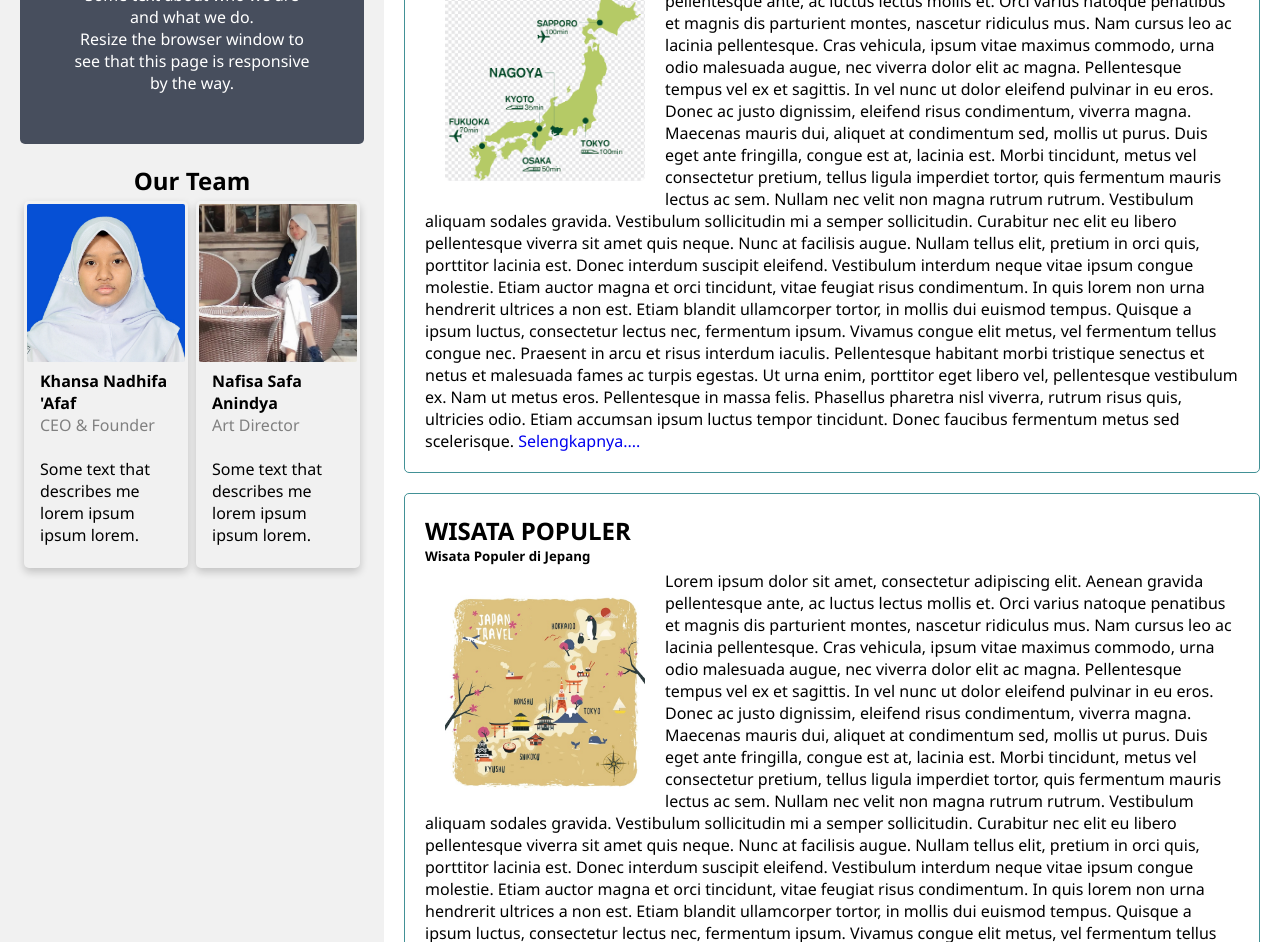
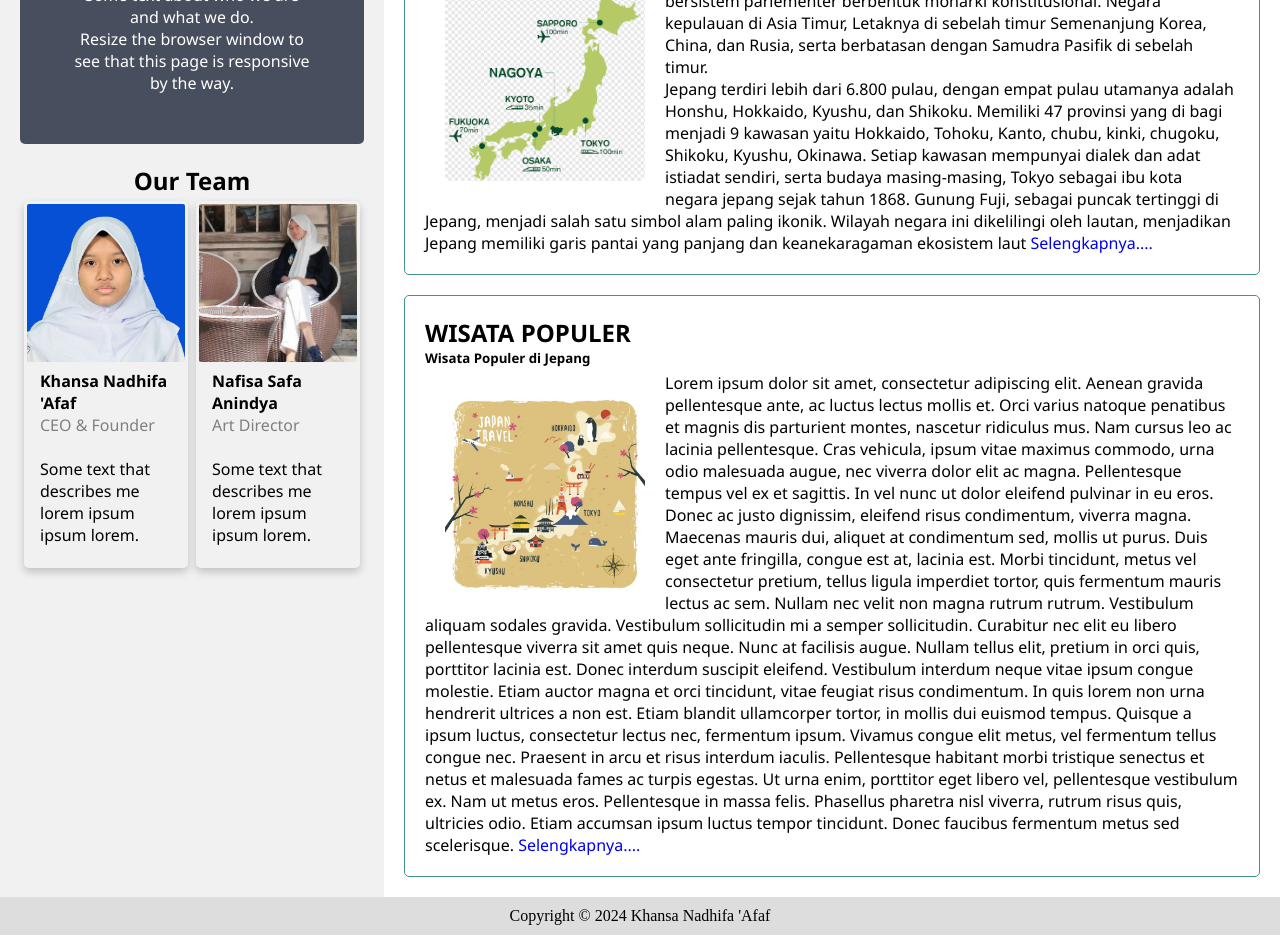
Before and after one commit to Rohmadi-Cahyono/khansa, a plain HTML site: page index.html in a window 1280 px wide. Shown: the part 657-1599 px from the top of the page. Drawn offline with Linux system fonts and the light colour scheme.

Commit message:
Update index.html

```diff
--- a/index.html
+++ b/index.html
@@ -147,11 +147,14 @@
             <img src="images/peta-jepang.png" alt="peta-jepang" class="responsive">
 
 
-            Lorem ipsum dolor sit amet, consectetur adipiscing elit. Aenean gravida pellentesque ante, ac luctus lectus mollis et. Orci varius natoque penatibus et magnis dis parturient montes, nascetur ridiculus mus. Nam cursus leo ac lacinia pellentesque. Cras vehicula, ipsum vitae maximus commodo, urna odio malesuada augue, nec viverra dolor elit ac magna. Pellentesque tempus vel ex et sagittis. In vel nunc ut dolor eleifend pulvinar in eu eros. Donec ac justo dignissim, eleifend risus condimentum, viverra magna. Maecenas mauris dui, aliquet at condimentum sed, mollis ut purus. Duis eget ante fringilla, congue est at, lacinia est. Morbi tincidunt, metus vel consectetur pretium, tellus ligula imperdiet tortor, quis fermentum mauris lectus ac sem. Nullam nec velit non magna rutrum rutrum. Vestibulum aliquam sodales gravida. Vestibulum sollicitudin mi a semper sollicitudin. Curabitur nec elit eu libero pellentesque viverra sit amet quis neque. Nunc at facilisis augue. Nullam tellus elit, pretium in orci quis, porttitor lacinia est.
-
-            Donec interdum suscipit eleifend. Vestibulum interdum neque vitae ipsum congue molestie. Etiam auctor magna et orci tincidunt, vitae feugiat risus condimentum. In quis lorem non urna hendrerit ultrices a non est. Etiam blandit ullamcorper tortor, in mollis dui euismod tempus. Quisque a ipsum luctus, consectetur lectus nec, fermentum ipsum. Vivamus congue elit metus, vel fermentum tellus congue nec. Praesent in arcu et risus interdum iaculis. Pellentesque habitant morbi tristique senectus et netus et malesuada fames ac turpis egestas. Ut urna enim, porttitor eget libero vel, pellentesque vestibulum ex. Nam ut metus eros. Pellentesque in massa felis. Phasellus pharetra nisl viverra, rutrum risus quis, ultricies odio. Etiam accumsan ipsum luctus tempor tincidunt. Donec faucibus fermentum metus sed scelerisque.<a  href="jepang.html" > Selengkapnya....</a>
-
-
+            Jepang (Nippon-koku atau Nihon-koku) sebuah negara kesatuan yang bersistem parlementer berbentuk monarki konstitusional.
+            Negara kepulauan di Asia Timur, Letaknya di sebelah timur Semenanjung Korea, China, dan Rusia, serta berbatasan dengan Samudra Pasifik di sebelah timur.
+            <br>
+            Jepang  terdiri  lebih dari 6.800 pulau, dengan empat pulau utamanya adalah Honshu, Hokkaido, Kyushu, dan Shikoku.
+            Memiliki 47 provinsi yang di bagi menjadi 9 kawasan yaitu Hokkaido, Tohoku, Kanto, chubu, kinki, chugoku, Shikoku, Kyushu, Okinawa.
+            Setiap kawasan mempunyai dialek dan adat istiadat sendiri, serta budaya masing-masing, Tokyo sebagai ibu kota negara jepang sejak tahun 1868.
+            Gunung Fuji, sebagai puncak tertinggi di Jepang, menjadi salah satu simbol alam paling ikonik.
+            Wilayah negara ini dikelilingi oleh lautan, menjadikan Jepang memiliki garis pantai yang panjang dan keanekaragaman ekosistem laut <a  href="jepang.html" > Selengkapnya....</a>
 
           </p>
         </div>
@@ -166,9 +169,19 @@
             <img src="images/peta-wisata.jpg" alt="peta-wisata" class="responsive">
 
 
-            Lorem ipsum dolor sit amet, consectetur adipiscing elit. Aenean gravida pellentesque ante, ac luctus lectus mollis et. Orci varius natoque penatibus et magnis dis parturient montes, nascetur ridiculus mus. Nam cursus leo ac lacinia pellentesque. Cras vehicula, ipsum vitae maximus commodo, urna odio malesuada augue, nec viverra dolor elit ac magna. Pellentesque tempus vel ex et sagittis. In vel nunc ut dolor eleifend pulvinar in eu eros. Donec ac justo dignissim, eleifend risus condimentum, viverra magna. Maecenas mauris dui, aliquet at condimentum sed, mollis ut purus. Duis eget ante fringilla, congue est at, lacinia est. Morbi tincidunt, metus vel consectetur pretium, tellus ligula imperdiet tortor, quis fermentum mauris lectus ac sem. Nullam nec velit non magna rutrum rutrum. Vestibulum aliquam sodales gravida. Vestibulum sollicitudin mi a semper sollicitudin. Curabitur nec elit eu libero pellentesque viverra sit amet quis neque. Nunc at facilisis augue. Nullam tellus elit, pretium in orci quis, porttitor lacinia est.
+            Lorem ipsum dolor sit amet, consectetur adipiscing elit. Aenean gravida pellentesque ante, ac luctus lectus mollis et.
+            Orci varius natoque penatibus et magnis dis parturient montes, nascetur ridiculus mus. Nam cursus leo ac lacinia pellentesque. Cras vehicula,
+            ipsum vitae maximus commodo, urna odio malesuada augue, nec viverra dolor elit ac magna. Pellentesque tempus vel ex et sagittis. In vel nunc ut
+            dolor eleifend pulvinar in eu eros. Donec ac justo dignissim, eleifend risus condimentum, viverra magna. Maecenas mauris dui, aliquet at
+            condimentum sed, mollis ut purus. Duis eget ante fringilla, congue est at, lacinia est. Morbi tincidunt, metus vel consectetur pretium, tellus ligula
+            imperdiet tortor, quis fermentum mauris lectus ac sem. Nullam nec velit non magna rutrum rutrum. Vestibulum aliquam sodales gravida.
+            Vestibulum sollicitudin mi a semper sollicitudin. Curabitur nec elit eu libero pellentesque viverra sit amet quis neque. Nunc at facilisis augue. Nullam tellus elit, pretium in orci quis, porttitor lacinia est.
 
-            Donec interdum suscipit eleifend. Vestibulum interdum neque vitae ipsum congue molestie. Etiam auctor magna et orci tincidunt, vitae feugiat risus condimentum. In quis lorem non urna hendrerit ultrices a non est. Etiam blandit ullamcorper tortor, in mollis dui euismod tempus. Quisque a ipsum luctus, consectetur lectus nec, fermentum ipsum. Vivamus congue elit metus, vel fermentum tellus congue nec. Praesent in arcu et risus interdum iaculis. Pellentesque habitant morbi tristique senectus et netus et malesuada fames ac turpis egestas. Ut urna enim, porttitor eget libero vel, pellentesque vestibulum ex. Nam ut metus eros. Pellentesque in massa felis. Phasellus pharetra nisl viverra, rutrum risus quis, ultricies odio. Etiam accumsan ipsum luctus tempor tincidunt. Donec faucibus fermentum metus sed scelerisque.<a  href="wisata.html" > Selengkapnya....</a>
+            Donec interdum suscipit eleifend. Vestibulum interdum neque vitae ipsum congue molestie. Etiam auctor magna et orci tincidunt, vitae feugiat risus condimentum.
+            In quis lorem non urna hendrerit ultrices a non est. Etiam blandit ullamcorper tortor, in mollis dui euismod tempus. Quisque a ipsum luctus, consectetur lectus nec,
+            fermentum ipsum. Vivamus congue elit metus, vel fermentum tellus congue nec. Praesent in arcu et risus interdum iaculis. Pellentesque habitant morbi tristique
+            senectus et netus et malesuada fames ac turpis egestas. Ut urna enim, porttitor eget libero vel, pellentesque vestibulum ex. Nam ut metus eros. Pellentesque in massa felis.
+            Phasellus pharetra nisl viverra, rutrum risus quis, ultricies odio. Etiam accumsan ipsum luctus tempor tincidunt. Donec faucibus fermentum metus sed scelerisque.<a  href="wisata.html" > Selengkapnya....</a>
 
 
 
```
